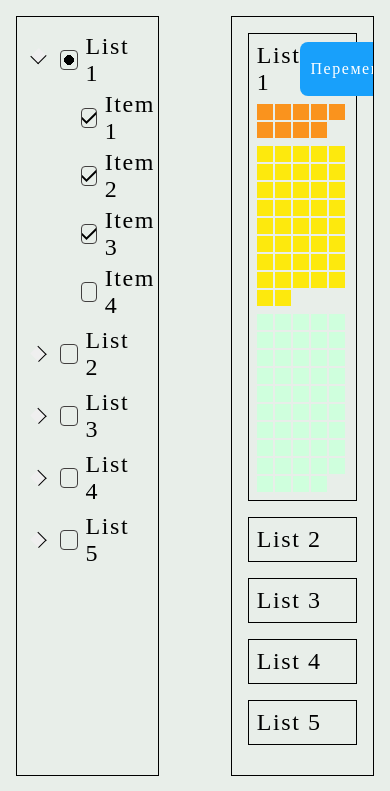
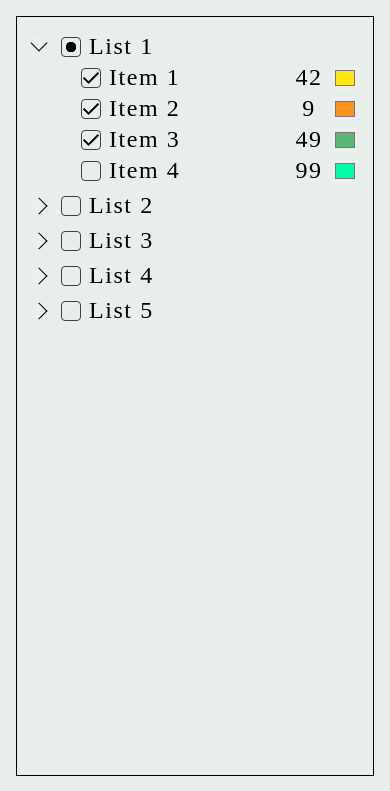
Before and after one commit to igorkondratev3/lists, a Vue app: page / in a window 390 px wide. Shown: the top 791 px of the page. Built offline with nearby package versions, Linux system fonts and the light colour scheme; a web font is replaced by a local one.

Commit message:
add adaptive

```diff
--- a/src/assets/css/index.css
+++ b/src/assets/css/index.css
@@ -5,7 +5,7 @@
   --base: 100px;
 }
 
-/*@media (min-width: 2100px) {
+@media (min-width: 2100px) {
   :root {
     --base: 5.2vmax;
   }
@@ -15,7 +15,7 @@
   :root {
     --base: 5.2vmax;
   }
-}*/
+}
 
 body {
   min-height: 100vh;
--- a/src/composables/listSettings.js
+++ b/src/composables/listSettings.js
@@ -40,7 +40,7 @@ const colorCollection = [
   '#b1c8ff',
   '#44c3fa',
   '#04fba9',
-  '#cfffdd',
+  '#5cb777',
   '#c7fb93',
   '#fde90d',
   '#fa931d'
--- a/src/pages/ListsPage.vue
+++ b/src/pages/ListsPage.vue
@@ -73,4 +73,14 @@ const {
 .list-of-list-settings {
   list-style-type: none;
 }
+
+@media (max-width: 700px) {
+  .lists-page__main {
+    flex-direction: column;
+  }
+
+  .lists-page__panel {
+    width: 100%;
+  }
+}
 </style>
```
